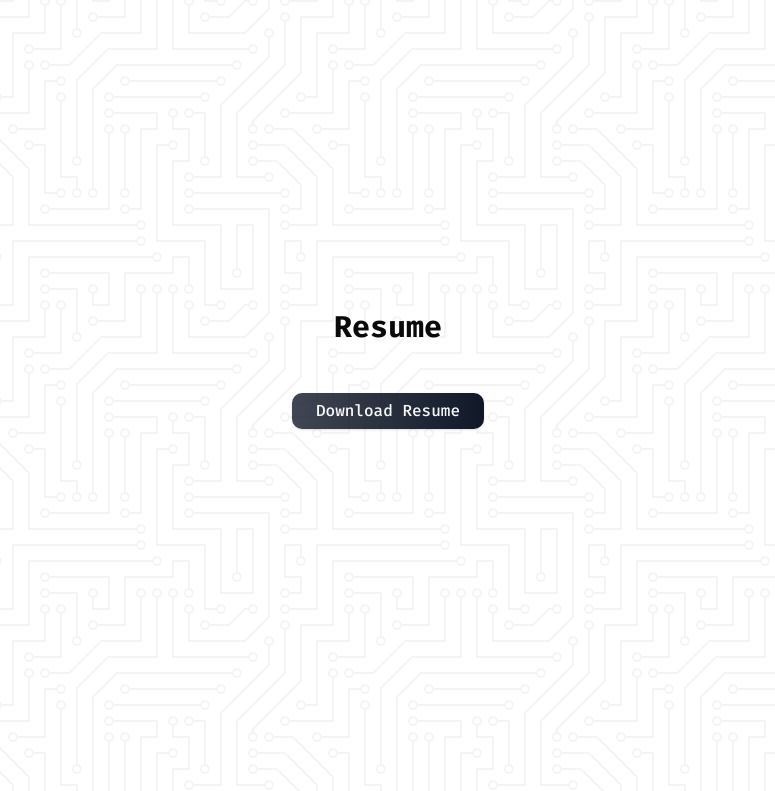
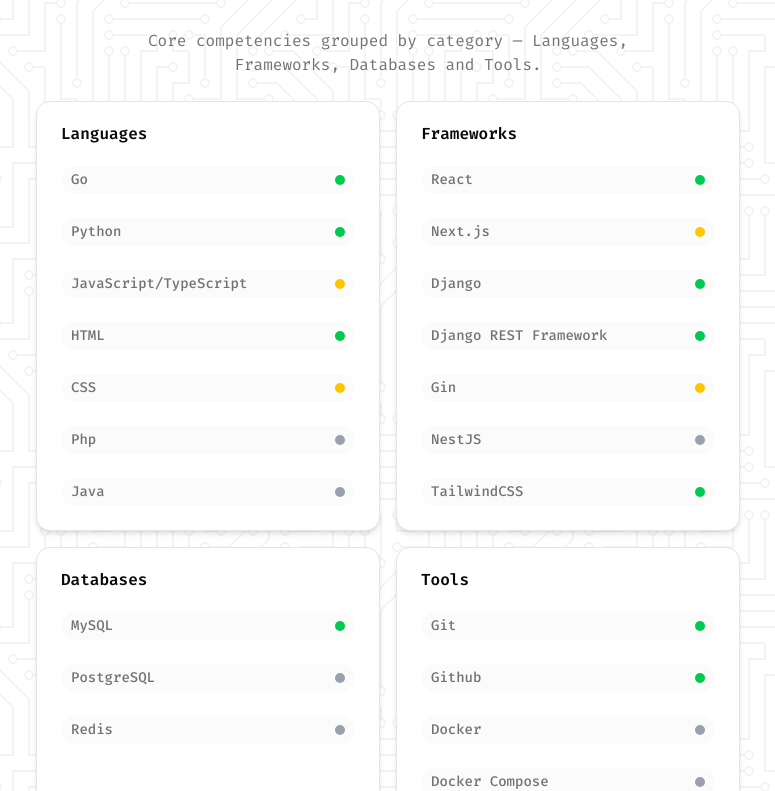
Before and after one commit to AyKrimino/portfolio, a Next.js app: page / in a window 1280 px wide. Shown: the part 2569-3360 px from the top of the page, without its empty margins (252-1027 px from the left). Built offline with nearby package versions, Linux system fonts and the light colour scheme.

Commit message:
feat: add skills section

```diff
--- a/src/app/(home)/page.tsx
+++ b/src/app/(home)/page.tsx
@@ -3,6 +3,7 @@
 import HeroSection from "@/components/HeroSection";
 import ProjectsSection from "@/components/ProjectsSection";
 import ResumeSection from "@/components/ResumeSection";
+import SkillsSection from "@/components/SkillsSection";
 import StickyNav from "@/components/StickyNav";
 
 export default function Home() {
@@ -13,6 +14,7 @@
         <HeroSection />
         <AboutSection />
         <ProjectsSection />
+        <SkillsSection />
         <ResumeSection />
         <ContactSection />
       </div>
--- /dev/null
+++ b/src/components/SkillsSection.tsx
@@ -0,0 +1,60 @@
+import { Card, CardTitle } from "./ui/card";
+import { SKILLS } from "@/data/skills";
+
+const SkillsSection = () => {
+  const categories: string[] = SKILLS.map(skill => skill.label);
+
+  const getProficiencyIndicatorColor = (level: string): string => {
+    switch (level) {
+      case "advanced":
+        return "bg-green-500";
+      case "intermediate":
+        return "bg-yellow-400";
+      case "beginner":
+        return "bg-gray-400";
+      default:
+        return "bg-gray-400";
+    }
+  };
+
+  return <div className="min-h-screen px-4 sm:px-6 lg:px-8 max-w-3xl mx-auto">
+
+    <h2 className="text-3xl font-bold text-center mb-6">Skills</h2>
+
+    <p className="text-center text-muted-foreground max-w-xl mx-auto mb-6">
+      Core competencies grouped by category — {
+        categories.length > 1
+          ? categories.slice(0, -1).join(", ") + " and " + categories[categories.length - 1]
+          : categories[0]
+      }.
+    </p>
+
+    <div className="grid grid-cols-1 gap-4 md:grid-cols-2">
+      {
+        SKILLS.map((skill) => (<Card
+          key={skill.id}
+          className="p-4 lg:p-6 transition-transform duration-200 ease-in-out hover:scale-105 shadow-md hover:shadow-xl rounded-xl hover:bg-white/50"
+        >
+          <CardTitle>{skill.label}</CardTitle>
+          {
+            skill.items.map(skillItem => {
+              const color = getProficiencyIndicatorColor(skillItem.level);
+
+              return (<div
+                key={skillItem.id}
+                className="inline-flex justify-between items-center gap-2 text-sm font-medium px-2.5 py-1 rounded-full bg-muted/40 text-muted-foreground transition-transform duration-150 hover:scale-105"
+              >
+                <span className="">{skillItem.name}</span>
+                <span className={`w-2.5 h-2.5 rounded-full ${color}`}></span>
+              </div>)
+            })
+          }
+        </Card>)
+        )
+      }
+    </div>
+
+  </div>
+}
+
+export default SkillsSection;
--- /dev/null
+++ b/src/data/skills.ts
@@ -0,0 +1,53 @@
+import type { SkillCategory } from "@/types/skills";
+
+export const SKILLS: SkillCategory[] = [
+  {
+    id: "languages",
+    label: "Languages",
+    items: [
+      { id: "go", name: "Go", level: "advanced" },
+      { id: "python", name: "Python", level: "advanced" },
+      { id: "ts", name: "JavaScript/TypeScript", level: "intermediate" },
+      { id: "html", name: "HTML", level: "advanced" },
+      { id: "css", name: "CSS", level: "intermediate" },
+      { id: "php", name: "Php", level: "beginner" },
+      { id: "java", name: "Java", level: "beginner" },
+    ],
+  },
+  {
+    id: "frameworks",
+    label: "Frameworks",
+    items: [
+      { id: "react", name: "React", level: "advanced" },
+      { id: "next", name: "Next.js", level: "intermediate" },
+      { id: "django", name: "Django", level: "advanced" },
+      { id: "drf", name: "Django REST Framework", level: "advanced" },
+      { id: "gin", name: "Gin", level: "intermediate" },
+      { id: "nest", name: "NestJS", level: "beginner" },
+      { id: "tailwindcss", name: "TailwindCSS", level: "advanced" },
+    ],
+  },
+  {
+    id: "databases",
+    label: "Databases",
+    items: [
+      { id: "mysql", name: "MySQL", level: "advanced" },
+      { id: "postgres", name: "PostgreSQL", level: "beginner" },
+      { id: "redis", name: "Redis", level: "beginner" },
+    ],
+  },
+  {
+    id: "tools",
+    label: "Tools",
+    items: [
+      { id: "git", name: "Git", level: "advanced" },
+      { id: "github", name: "Github", level: "advanced" },
+      { id: "docker", name: "Docker", level: "beginner" },
+      { id: "dockercompose", name: "Docker Compose", level: "beginner" },
+      { id: "githubactions", name: "Github Actions", level: "beginner" },
+      { id: "linux", name: "Linux", level: "advanced" },
+      { id: "neovim", name: "Neovim", level: "advanced" },
+      { id: "vscode", name: "Visual Studio Code", level: "intermediate" },
+    ],
+  },
+]
--- /dev/null
+++ b/src/types/skills.ts
@@ -0,0 +1,11 @@
+export interface SkillItem {
+  id: string;
+  name: string;
+  level: "beginner" | "intermediate" | "advanced";
+}
+
+export interface SkillCategory {
+  id: string;
+  label: string;
+  items: SkillItem[];
+}
```
